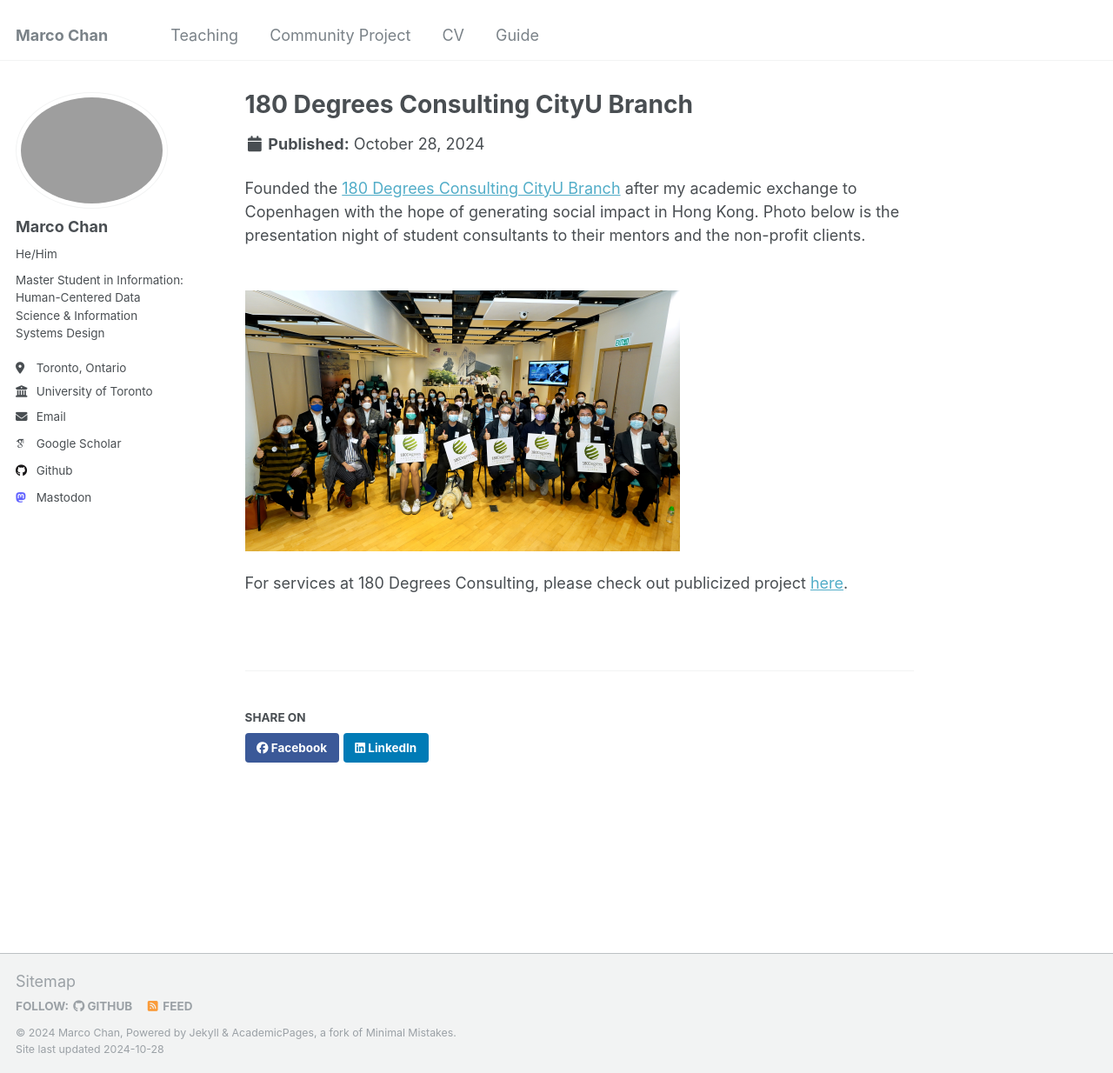
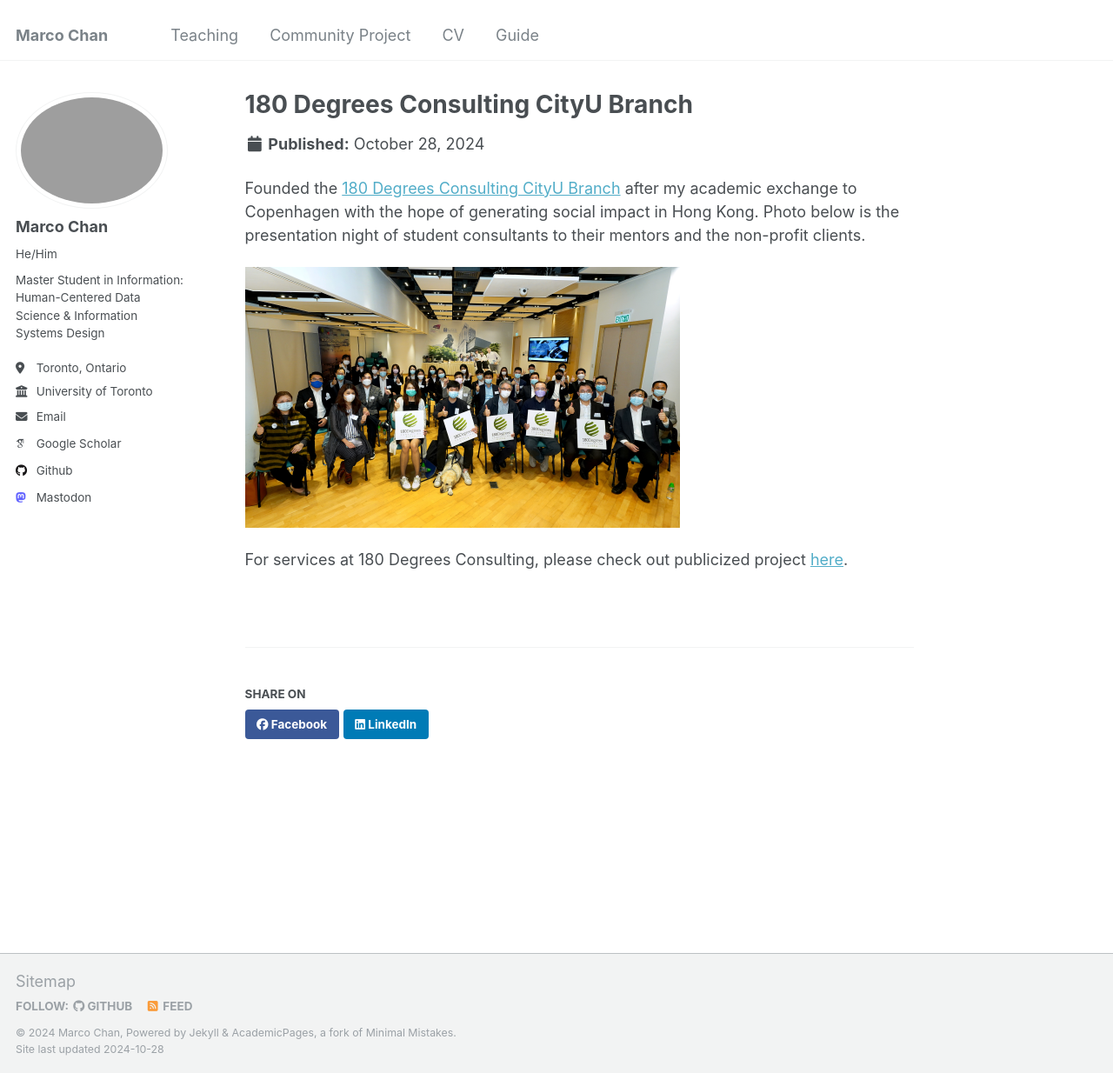
Before and after one commit to Marco-ProspectivePhD/home, a Jekyll site: the page built from _portfolio/Community Project.md, in a window 1280 px wide and 1234 px high. Shown: the whole window at 87% size. Built offline with Jekyll 4.4.1, drawn with Linux system fonts in a browser that asks for light colours; some web fonts are replaced.

Commit message:
Update Community Project.md

```diff
--- a/_portfolio/Community Project.md
+++ b/_portfolio/Community Project.md
@@ -6,6 +6,6 @@ collection: "Community Project"
 
 Founded the [180 Degrees Consulting CityU Branch](https://hk.linkedin.com/company/180dc-cityu) after my academic exchange to Copenhagen with the hope of generating social impact in Hong Kong. Photo below is the presentation night of student consultants to their mentors and the non-profit clients.
 
-<br/><img src='/images/500x300.png'>
+<img src='/images/500x300.png'>
 
 For services at 180 Degrees Consulting, please check out publicized project [here](https://drive.google.com/file/d/1-DkGAV8TzFDyAm4MAERJs18cmmhpO1YH/view?usp=sharing).
```
